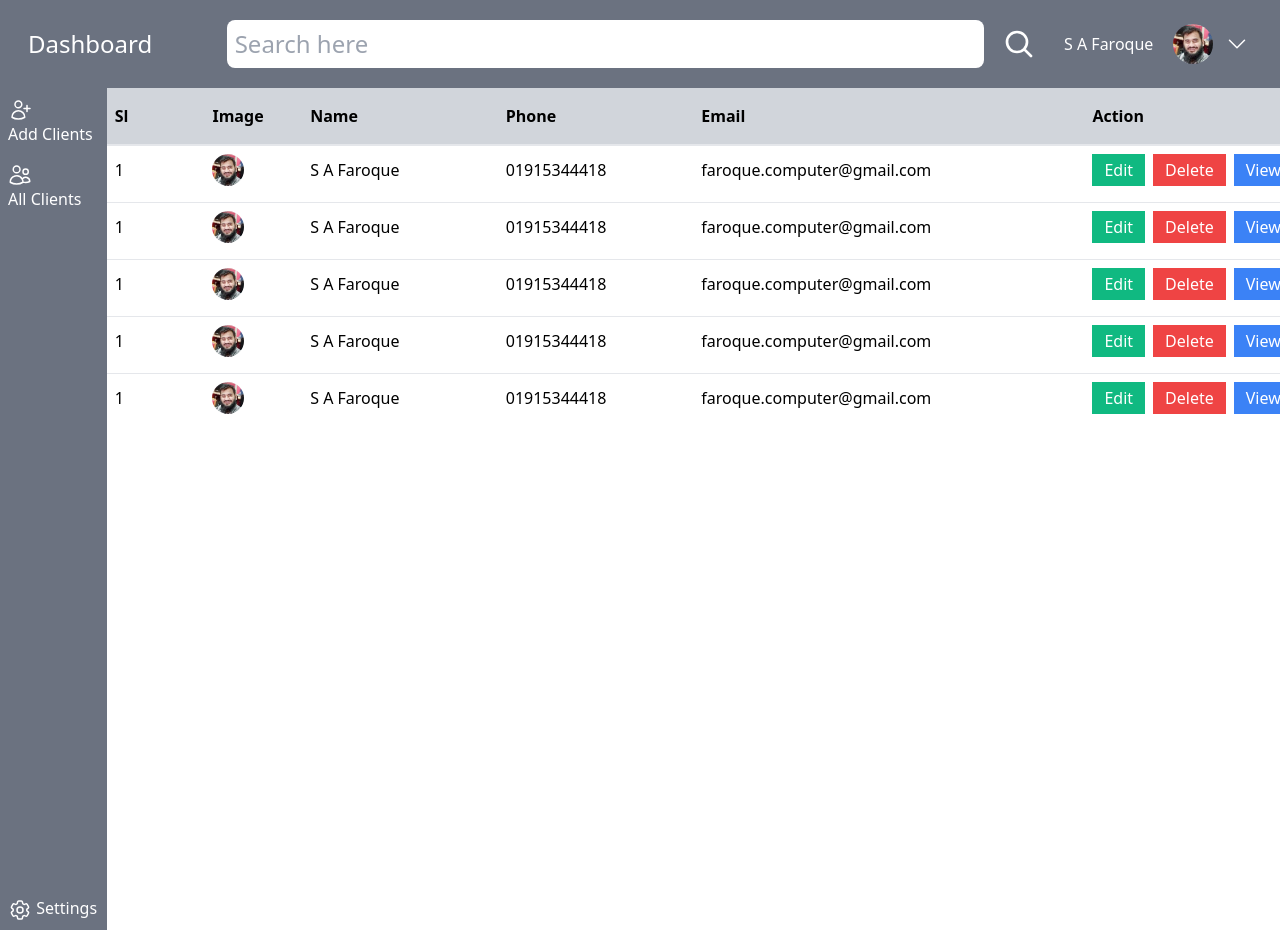
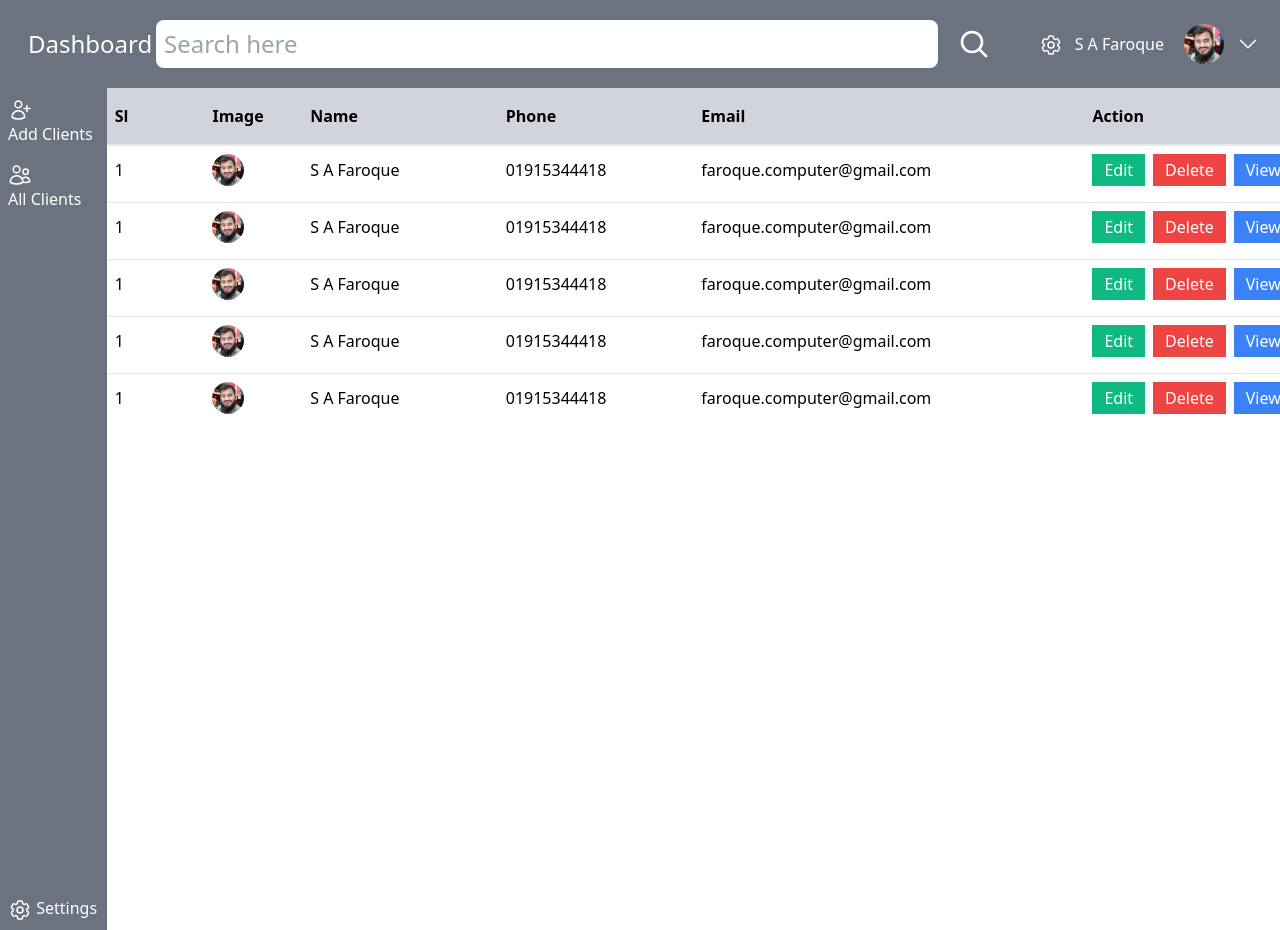
Before and after one commit to safaroque7/dashboard, a website built with Vite: page index.html in a window 1280 px wide. Built offline with nearby package versions, Linux system fonts and the light colour scheme.

Commit message:
second commit

```diff
--- a/index.html
+++ b/index.html
@@ -13,10 +13,11 @@
 
     <!-- header part -->
     <div class="flex bg-gray-500 justify-between shadow-lg py-5">
-      <div class="w-1/6 text-2xl ml-5">
+      <div class="w-1/12 text-2xl ml-5">
         <h2 class="p-2 text-white hover:underline"> <a href="index.html"> Dashboard </a> </h2>
       </div>
-      <div class="w-4/6 flex items-center">
+
+      <div class="w-8/12 flex items-center justify-center">
         <div class="w-full">
 
           <form action="#">
@@ -40,7 +41,17 @@
           </form>
         </div>
       </div>
-      <div class="w-1/6 flex justify-center items-center mr-5">
+
+      <div class="w-auto flex justify-end items-center mr-5">
+        <a href="settings.html">
+          <svg xmlns="http://www.w3.org/2000/svg" fill="none" viewBox="0 0 24 24" stroke-width="1.5"
+            stroke="currentColor" class="w-6 h-6 inline-block text-white mr-3 hover:text-yellow-500 transition">
+            <path stroke-linecap="round" stroke-linejoin="round"
+              d="M9.594 3.94c.09-.542.56-.94 1.11-.94h2.593c.55 0 1.02.398 1.11.94l.213 1.281c.063.374.313.686.645.87.074.04.147.083.22.127.324.196.72.257 1.075.124l1.217-.456a1.125 1.125 0 011.37.49l1.296 2.247a1.125 1.125 0 01-.26 1.431l-1.003.827c-.293.24-.438.613-.431.992a6.759 6.759 0 010 .255c-.007.378.138.75.43.99l1.005.828c.424.35.534.954.26 1.43l-1.298 2.247a1.125 1.125 0 01-1.369.491l-1.217-.456c-.355-.133-.75-.072-1.076.124a6.57 6.57 0 01-.22.128c-.331.183-.581.495-.644.869l-.213 1.28c-.09.543-.56.941-1.11.941h-2.594c-.55 0-1.02-.398-1.11-.94l-.213-1.281c-.062-.374-.312-.686-.644-.87a6.52 6.52 0 01-.22-.127c-.325-.196-.72-.257-1.076-.124l-1.217.456a1.125 1.125 0 01-1.369-.49l-1.297-2.247a1.125 1.125 0 01.26-1.431l1.004-.827c.292-.24.437-.613.43-.992a6.932 6.932 0 010-.255c.007-.378-.138-.75-.43-.99l-1.004-.828a1.125 1.125 0 01-.26-1.43l1.297-2.247a1.125 1.125 0 011.37-.491l1.216.456c.356.133.751.072 1.076-.124.072-.044.146-.087.22-.128.332-.183.582-.495.644-.869l.214-1.281z" />
+            <path stroke-linecap="round" stroke-linejoin="round" d="M15 12a3 3 0 11-6 0 3 3 0 016 0z" />
+          </svg>
+        </a>
+
         <h2 class="text-white mr-5 hover:underline"> <a href="#"> S A Faroque </a> </h2>
         <div class="w-10 h-10 overflow-hidden rounded-full">
           <a href="#"> <img src="images/user.jpeg" alt="user" class="hover:scale-150 ease-in duration-300"> </a>
@@ -225,7 +236,6 @@
                 </div>
               </td>
             </tr>
-
           </tbody>
         </table>
       </div>
```
Lines whose indentation alone changed are shown as unchanged.
